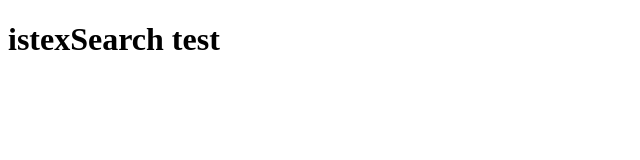
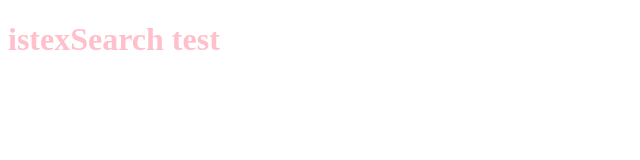
Before and after one commit to istex-archives/istex-widgets, a website: page test/search.html in a window 1280 px wide. Shown: the whole page, without its empty margins (0-640 px from the left). Drawn offline with nearby package versions, Linux system fonts and the light colour scheme; files that its build step writes are made by us from their sources.

Commit message:
add the less compiler client side for debuging

```diff
--- a/search/themes/default/style.less
+++ b/search/themes/default/style.less
@@ -2,3 +2,6 @@
   color: blue;
   background-image: url(idea.png)
 }
+body {
+  color: pink;
+}
--- a/test/search.html
+++ b/test/search.html
@@ -8,7 +8,10 @@
         <script src="//ajax.googleapis.com/ajax/libs/jquery/1.11.1/jquery.min.js"></script>
 
         <script type="text/javascript" src="/search/js/script.js"></script>
-        <link rel="stylesheet" href="/search/themes/default/style.css" />
+        <link rel="stylesheet/less" type="text/css" href="/search/themes/default/style.less" />
+
+        <script> var less = { env: "development", async: true }; </script>
+        <script type="text/javascript" src="/bower_components/less/dist/less.min.js"></script>
 
     </head>
     <body>
```
Also changed, not shown: bower.json (added, +17 -0 lines).
